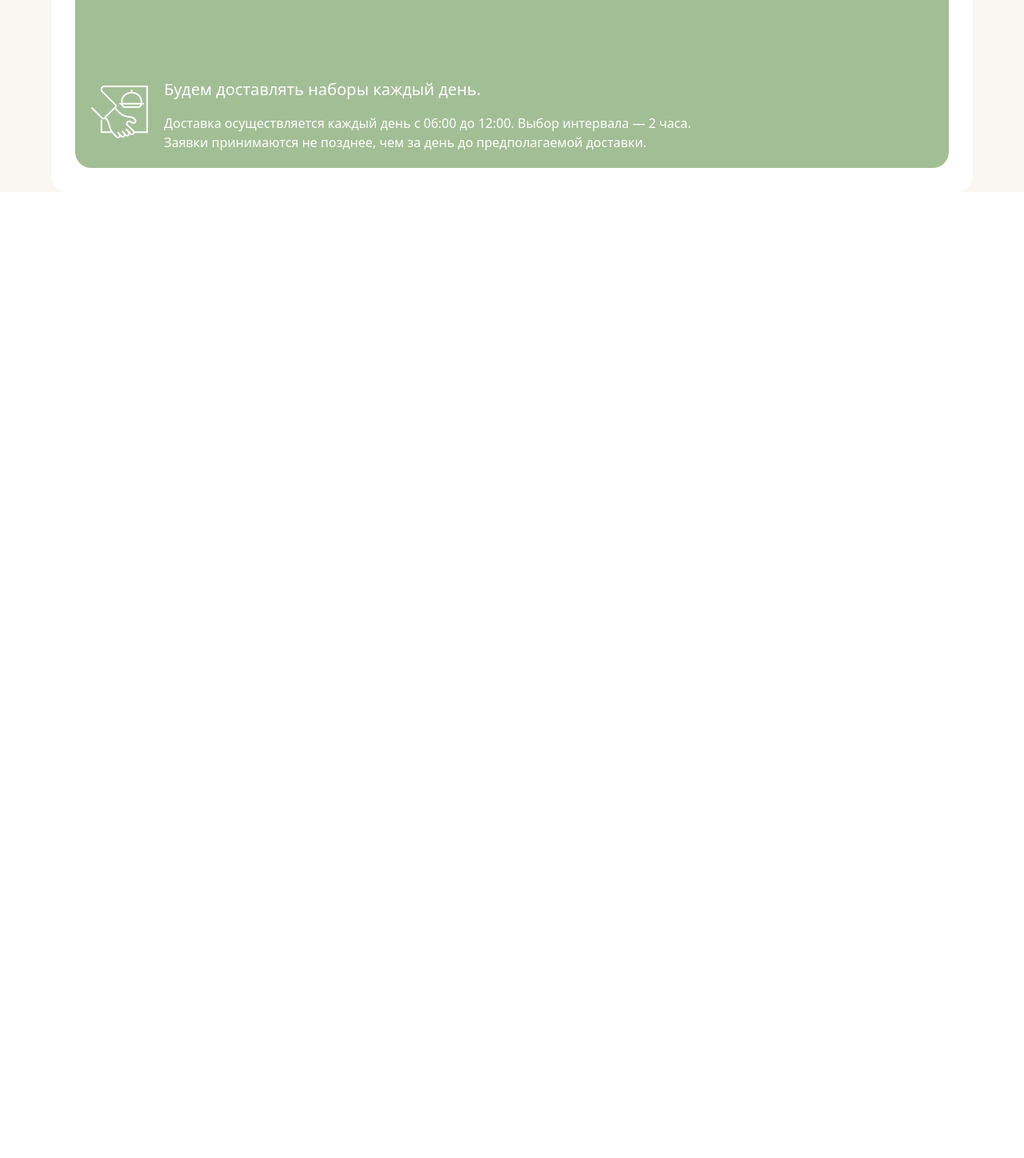
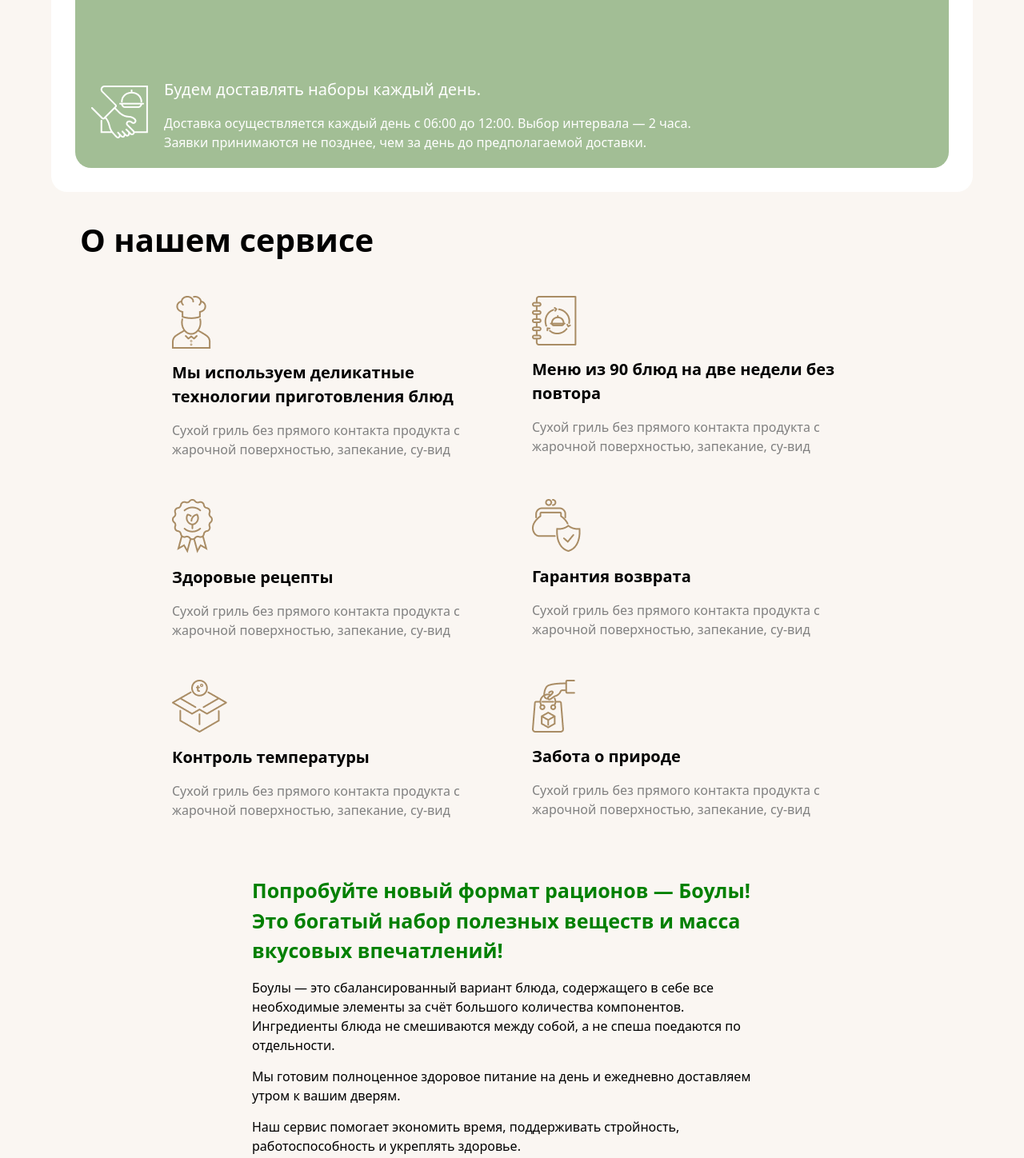
Before and after one commit to MuhammadaliID/GIT-EXAM-2, a website: page index.html in a window 1280 px wide. Shown: the part 3026-4474 px from the top of the page at 80% size. Before the commit the page ends 3266 px from the top, so only its background shows below. Drawn offline with Linux system fonts and the light colour scheme.

Commit message:
Our service

```diff
--- a/index.html
+++ b/index.html
@@ -348,15 +348,63 @@
     </div>
 </div>
 </div>
+</div>
 
-
-
-
-
-
+<div style="max-width: 1550px; margin: auto;">
+ <h1 class="font-bold text-[40px] mt-[30px] sm:ml-[100px] text-center sm:text-left ">О нашем сервисе</h1>
 </div>
 
 
+<div style="max-width: 1550px; margin: auto;margin-top: 40px; " class="flex flex-wrap justify-center gap-[50px]  text-center sm:text-left">
+
+<div class="w-[400px]">
+    <img class="m-auto sm:ml-[0px]" src="./Group 39.png">
+    <h1 class="font-bold mt-[15px] text-[20px]">Мы используем деликатные технологии приготовления блюд</h1>
+    <h1 class="text-[gray] mt-[15px]">Сухой гриль без прямого контакта продукта с жарочной поверхностью, запекание, су-вид</h1>
+</div>
+
+<div class="w-[400px]">
+    <img class="m-auto sm:ml-[0px]" src="./Group 40.png">
+    <h1 class="font-bold mt-[15px] text-[20px]">Меню из 90 блюд на две недели
+без повтора</h1>
+    <h1 class="text-[gray] mt-[15px]">Сухой гриль без прямого контакта продукта с жарочной поверхностью, запекание, су-вид</h1>
+</div>
+
+<div class="w-[400px]">
+    <img class="m-auto sm:ml-[0px]" src="./Group 41.png">
+    <h1 class="font-bold mt-[15px] text-[20px]">Здоровые рецепты</h1>
+    <h1 class="text-[gray] mt-[15px]">Сухой гриль без прямого контакта продукта с жарочной поверхностью, запекание, су-вид</h1>
+</div>
+
+<div class="w-[400px]">
+    <img class="m-auto sm:ml-[0px]" src="./Group (4).png">
+    <h1 class="font-bold mt-[15px] text-[20px]">Гарантия возврата</h1>
+    <h1 class="text-[gray] mt-[15px]">Сухой гриль без прямого контакта продукта с жарочной поверхностью, запекание, су-вид</h1>
+</div>
+
+<div class="w-[400px]">
+    <img class="m-auto sm:ml-[0px]" src="./Group 42.png">
+    <h1 class="font-bold mt-[15px] text-[20px]">Контроль температуры</h1>
+    <h1 class="text-[gray] mt-[15px]">Сухой гриль без прямого контакта продукта с жарочной поверхностью, запекание, су-вид</h1>
+</div>
+
+<div class="w-[400px]">
+    <img class="m-auto sm:ml-[0px]" src="./Group (5).png">
+    <h1 class="font-bold mt-[15px] text-[20px]">Забота о природе</h1>
+    <h1 class="text-[gray] mt-[15px]">Сухой гриль без прямого контакта продукта с жарочной поверхностью, запекание, су-вид</h1>
+</div>
+</div>
+
+<div style="max-width: 1550p; margin: auto; margin-top: 50px;" class="flex flex-wrap justify-center sm:gap-[200px]  items-center p-[20px]">
+<div class="w-[650px] flex flex-col gap-y-[15px]">
+    <h1 class="text-[green] text-[25px] font-bold">Попробуйте новый формат рационов — Боулы! Это богатый набор полезных веществ и масса вкусовых впечатлений!</h1>
+    <h1>Боулы — это сбалансированный вариант блюда, содержащего в себе все необходимые элементы за счёт большого количества компонентов. Ингредиенты блюда не смешиваются между собой, а не спеша поедаются по отдельности.</h1>
+    <h1>Мы готовим полноценное здоровое питание на день и ежедневно доставляем утром к вашим дверям.</h1>
+    <h1>Наш сервис помогает экономить время, поддерживать стройность, работоспособность и укреплять здоровье.</h1>
+</div>
+<img class="hidden sm:block" src="./Mask Group (10).png">
+<img class="sm:hidden mt-[20px]" src="./Group 122.png">
+</div>
 
 
 
```
Also changed, not shown: Group (4).png (added), Group (5).png (added), Group 122.png (added), Group 39.png (added), Group 40.png (added), Group 41.png (added), Group 42.png (added), Mask Group (10).png (added), src/output.css.
